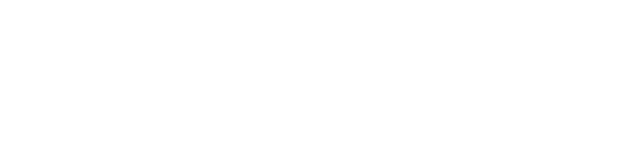
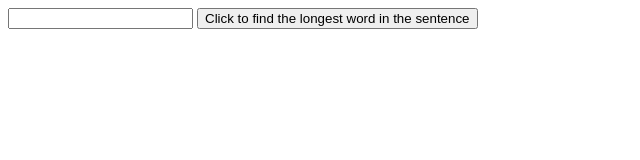
Before and after one commit to Code-Coterie-Team/highest-word, a plain HTML site: page index.html in a window 1280 px wide. Shown: the whole page, without its empty margins (0-640 px from the left). Drawn offline with Linux system fonts and the light colour scheme.

Commit message:
add logic in js

```diff
--- a/index.html
+++ b/index.html
@@ -6,6 +6,9 @@
     <title>Longest Word</title>
 </head>
 <body>
+    <input type="text" name="" id="sentence">
+    <button type="submit" onclick="longestWord()">Click to find the longest word in the sentence</button>
+
     <script src="scripts.js"></script>
 </body>
 </html>
--- a/scripts.js
+++ b/scripts.js
@@ -0,0 +1,31 @@
+function longestWord(){
+    const sentence = document.getElementById("sentence").value;
+    console.log(sentence);
+    const words = sentence.split(' ');
+    console.log(words);
+    // loop for ignoring the punctuation
+    for (let i = 0; i < words.length; i++){
+        if (words[i].includes('!')){
+            words[i] = words[i].replaceAll("!", "");
+            console.log(words[i]);
+        }
+        if (words[i].includes("@")){
+            words[i] = words[i].replaceAll('@', '');
+            console.log(words[i]);
+        }
+        if (words[i].includes('&')){
+            words[i] = words[i].replaceAll('&', '');
+            console.log(words[i]);
+        }
+    }
+
+    let longestWordofSentence = words[0];
+
+    for (let i = 0; i < words.length; i++) {
+        let wordLen = words[i].length;
+        if (wordLen > longestWordofSentence.length){
+            longestWordofSentence = words[i];
+        }
+    }
+    console.log("Longest word is: " + longestWordofSentence);
+}
```
